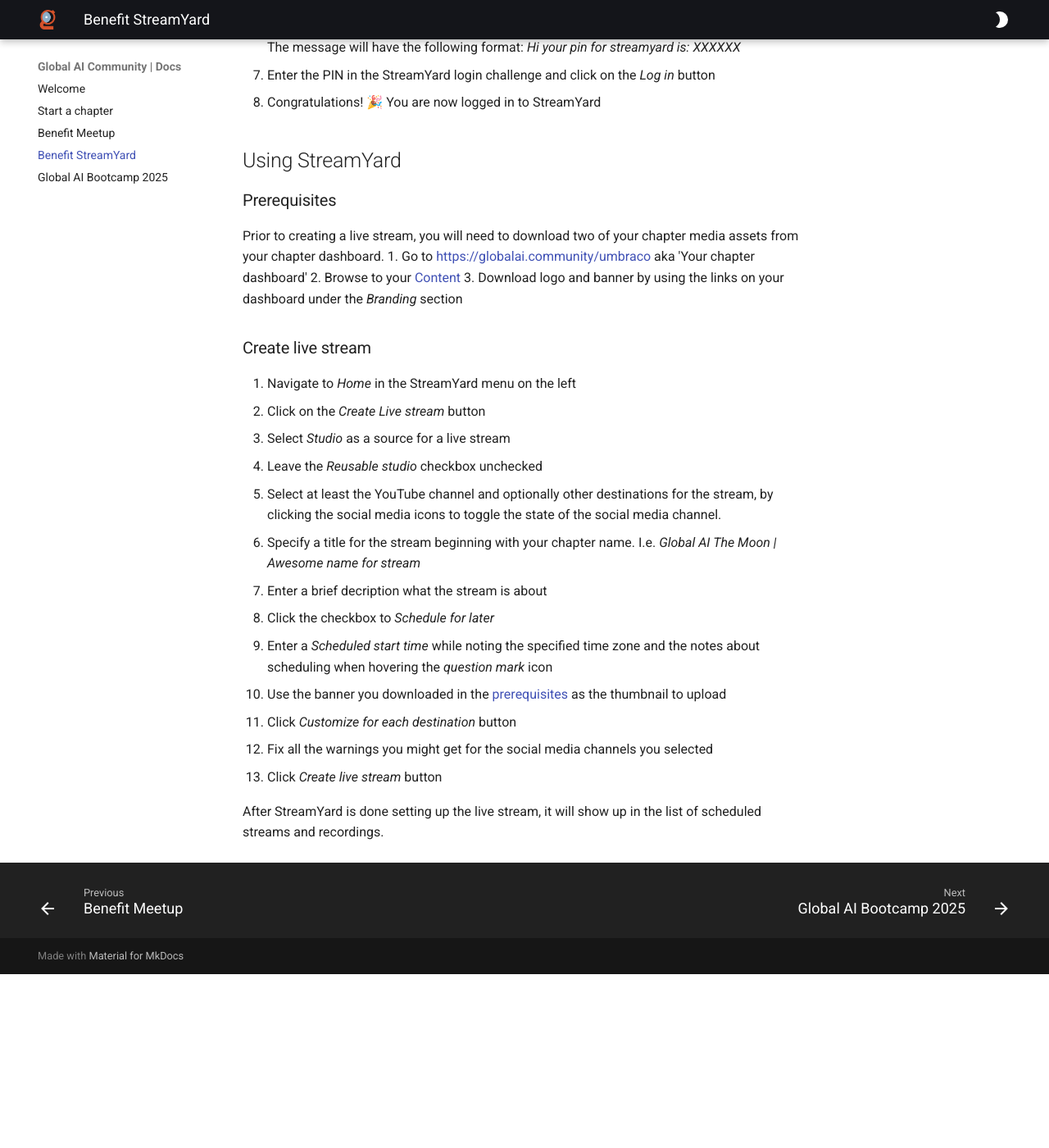
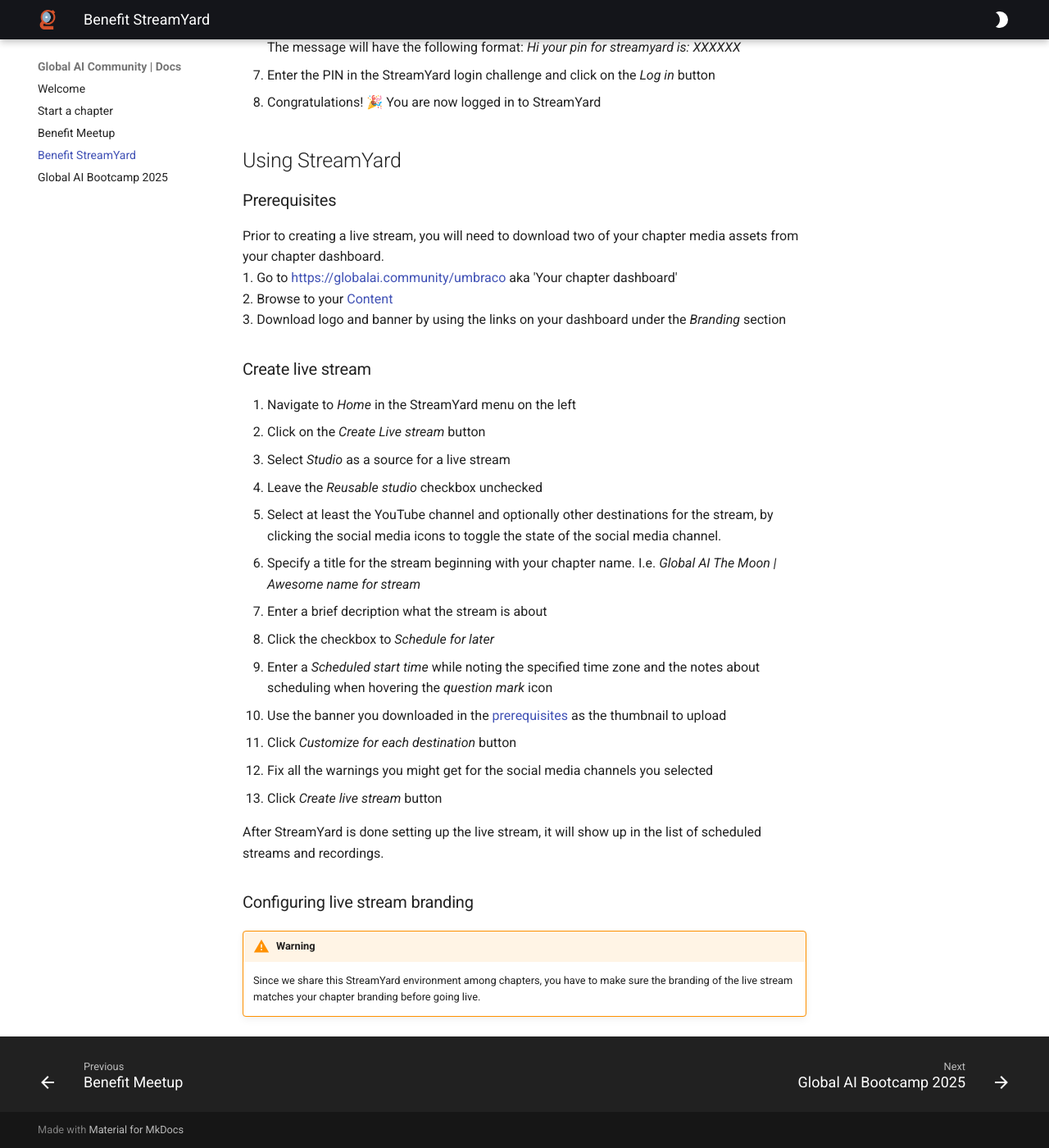
Before and after one commit to GlobalAICommunity/docs, an MkDocs documentation site: the page built from docs/streamyard.md, in a window 1280 px wide and 1400 px high, scrolled down 1113 px. Shown: the whole window at 82% size. Built offline with MkDocs 1.6.1 and Material for MkDocs 9.7.7, drawn with Linux system fonts in a browser that asks for light colours; before the commit the page ends 2301 px from its top, so only the background shows below that.

Commit message:
Added configure warning

```diff
--- a/docs/streamyard.md
+++ b/docs/streamyard.md
@@ -55,3 +55,7 @@ Prior to creating a live stream, you will need to download two of your chapter m
 13. Click *Create live stream* button
 
 After StreamYard is done setting up the live stream, it will show up in the list of scheduled streams and recordings.
+
+### Configuring live stream branding
+!!! warning
+    Since we share this StreamYard environment among chapters, you have to make sure the branding of the live stream matches your chapter branding before going live.
```
